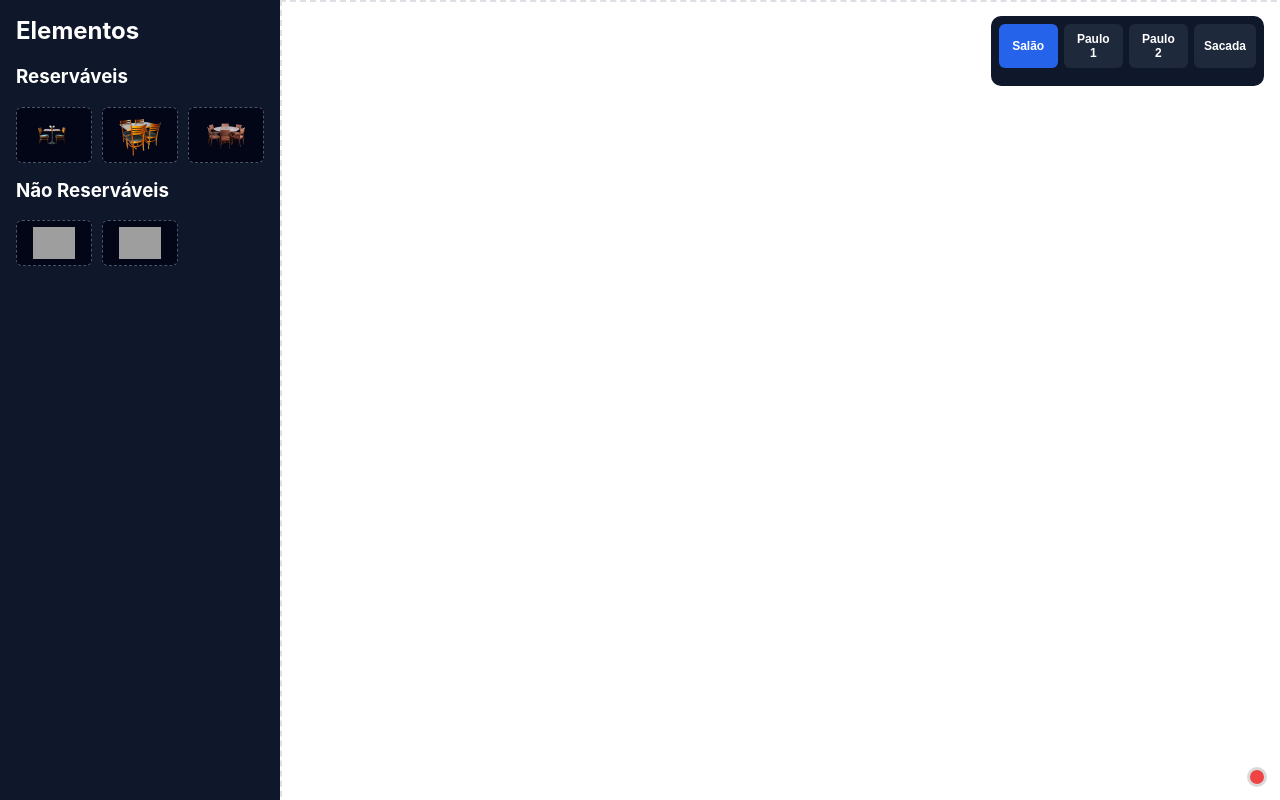
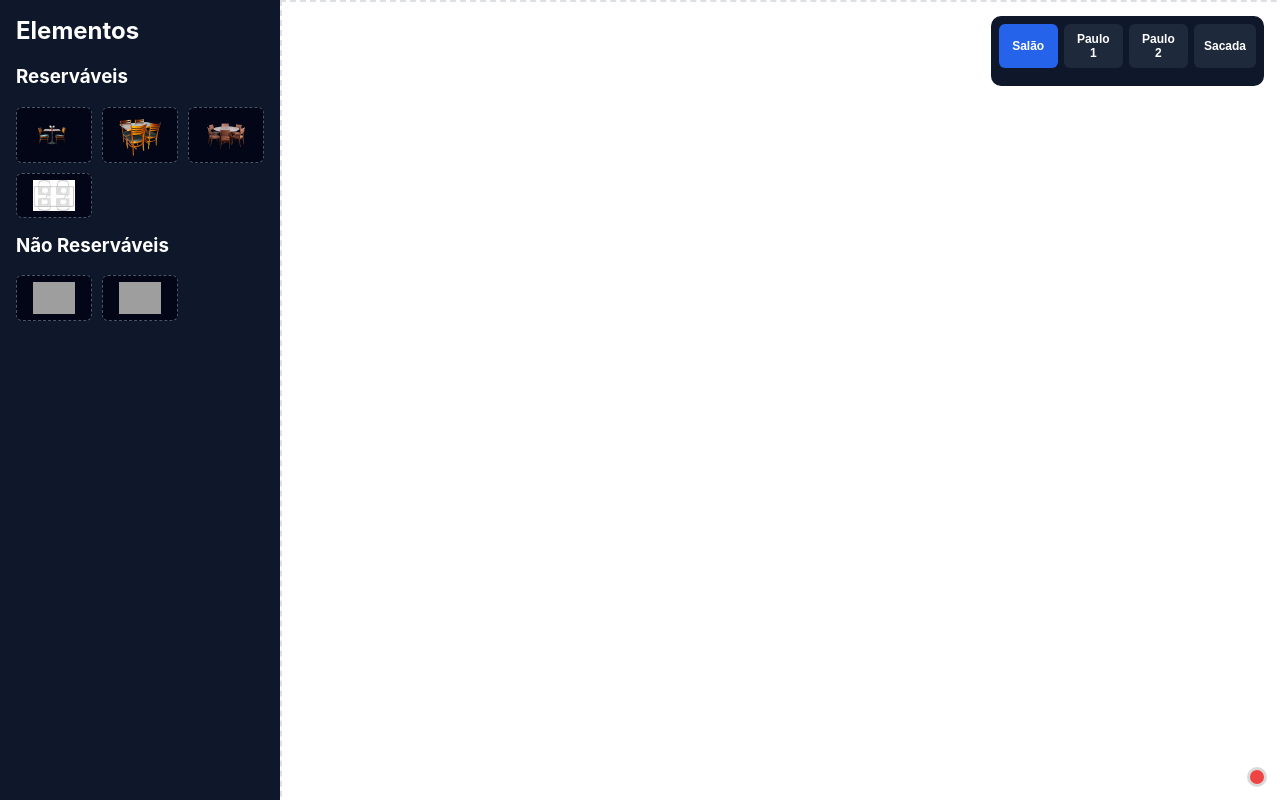
Before and after one commit to NALBERTSOUZA/mapadelicia, a plain HTML site: page index.html in a window 1280 px wide. Drawn offline with Linux system fonts and the light colour scheme; no server answers; grey boxes are pictures that could not be loaded.

Commit message:
Update index.html

```diff
--- a/index.html
+++ b/index.html
@@ -414,7 +414,8 @@ mapa.ondrop=e=>{
 const reservaveis=[
  'https://github.com/NALBERTSOUZA/mapadelicia/blob/main/2cadeiras.png?raw=true',
  'https://github.com/NALBERTSOUZA/mapadelicia/blob/main/4cadeiras.png?raw=true',
- 'https://github.com/NALBERTSOUZA/mapadelicia/blob/main/redonda.png?raw=true'
+ 'https://github.com/NALBERTSOUZA/mapadelicia/blob/main/redonda.png?raw=true',
+  'https://github.com/NALBERTSOUZA/mapadelicia/blob/main/mesas4cadeiras.png?raw=true'
 ]
 const nao=[
  'https://cdn-icons-png.flaticon.com/512/1687/1687128.png',
```
